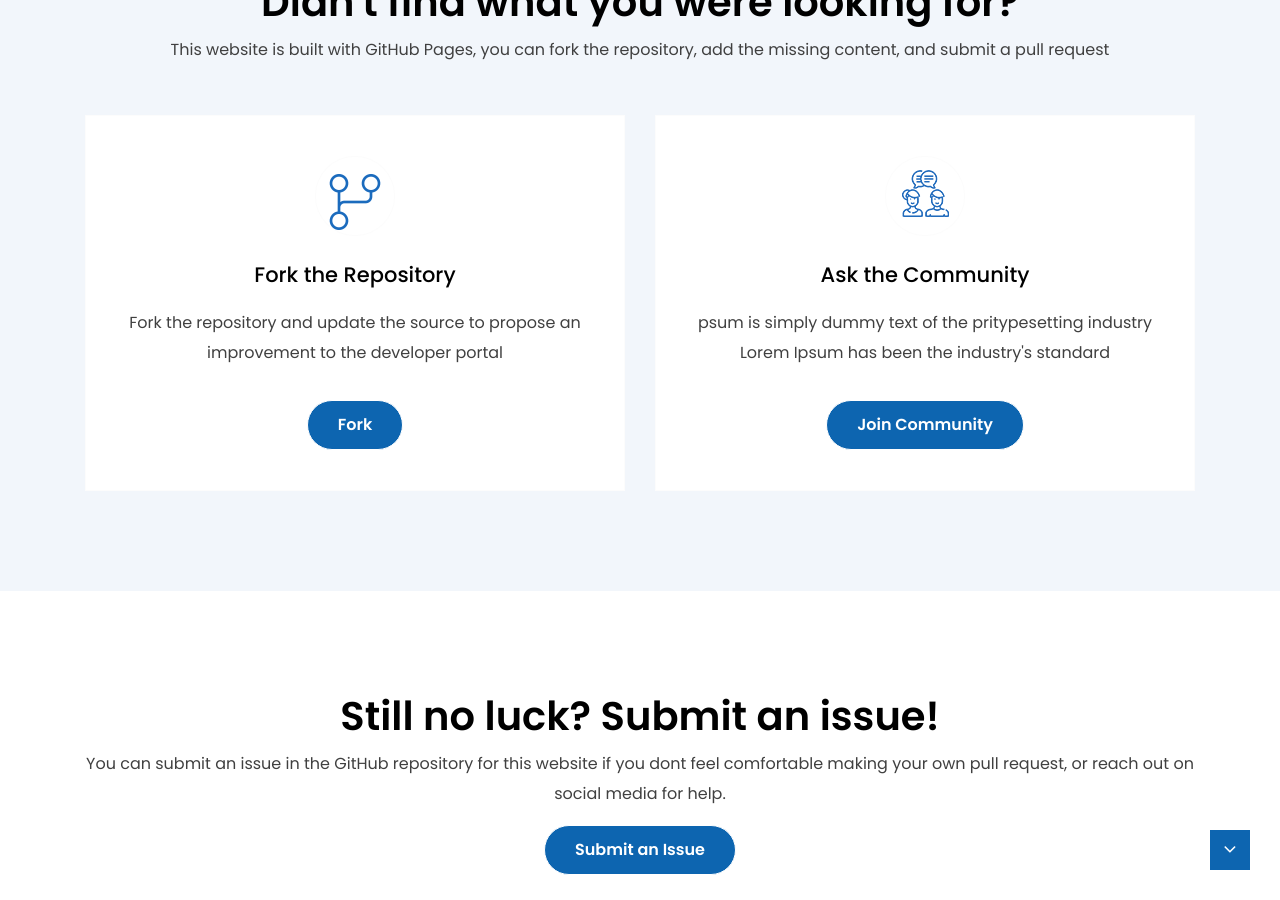
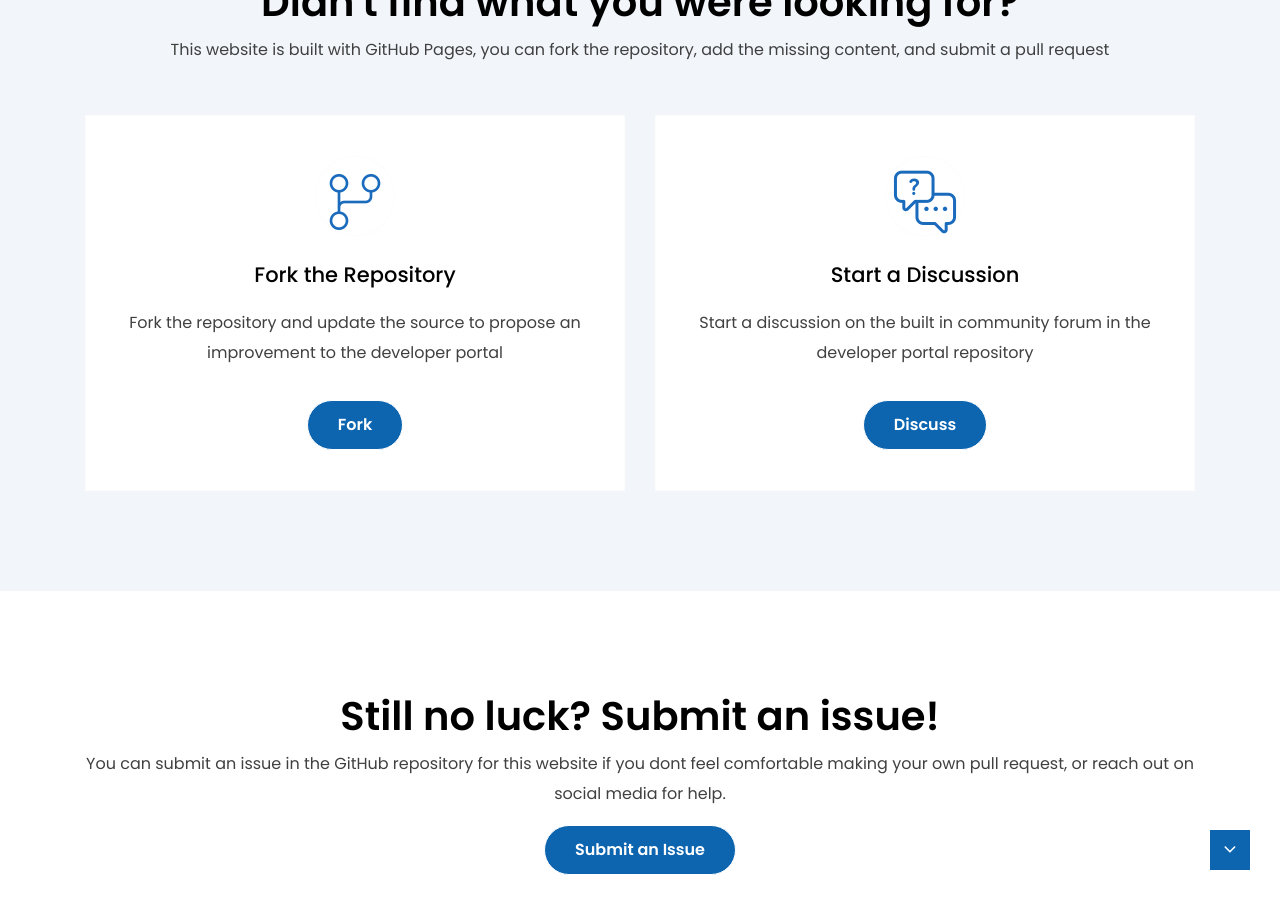
Before and after one commit to XDC-Community/XDC-Community.github.io, a Jekyll site: the page built from explore-topics.html, in a window 1280 px wide and 900 px high, scrolled down 1453 px. Built offline with Jekyll 4.4.1, drawn with Linux system fonts in a browser that asks for light colours.

Commit message:
Updating the Start a Discussion section

```diff
--- a/_data/supports.yml
+++ b/_data/supports.yml
@@ -5,9 +5,9 @@
   url: https://github.com/XDC-Community/XDC-Community.github.io/fork
   animation: fadeInLeft
 
-- name: Ask the Community
-  icon: /assets/images/looking-logo2.png
-  description: psum is simply dummy text of the pritypesetting industry Lorem Ipsum has been the industry's standard
-  button_label: Join Community
-  url: https://support.themeix.com/portal/community/newtopic
+- name: Start a Discussion
+  icon: /assets/images/customer-service.png
+  description: Start a discussion on the built in community forum in the developer portal repository
+  button_label: Discuss
+  url: https://github.com/XDC-Community/XDC-Community.github.io/discussions
   animation: fadeInRight
```
Also changed, not shown: assets/images/customer-service.png (added), assets/images/ticket.png (added).
